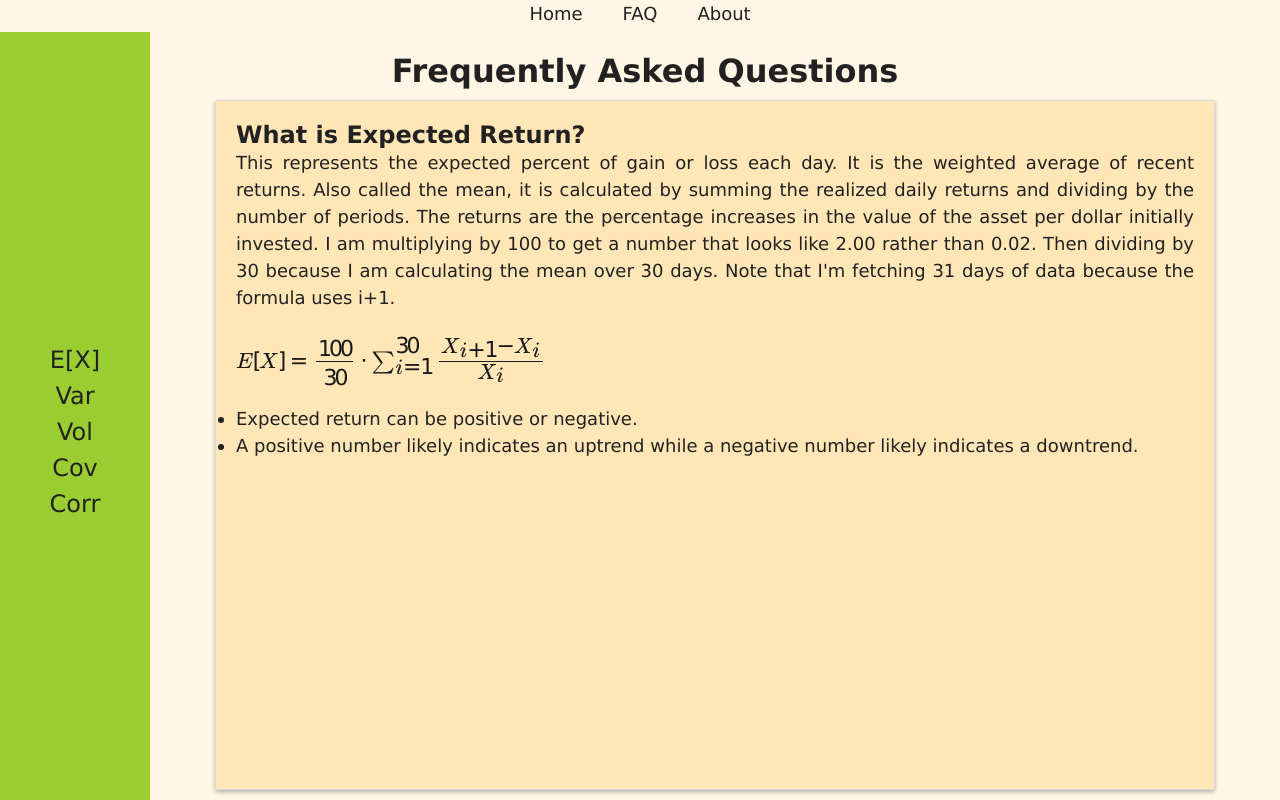
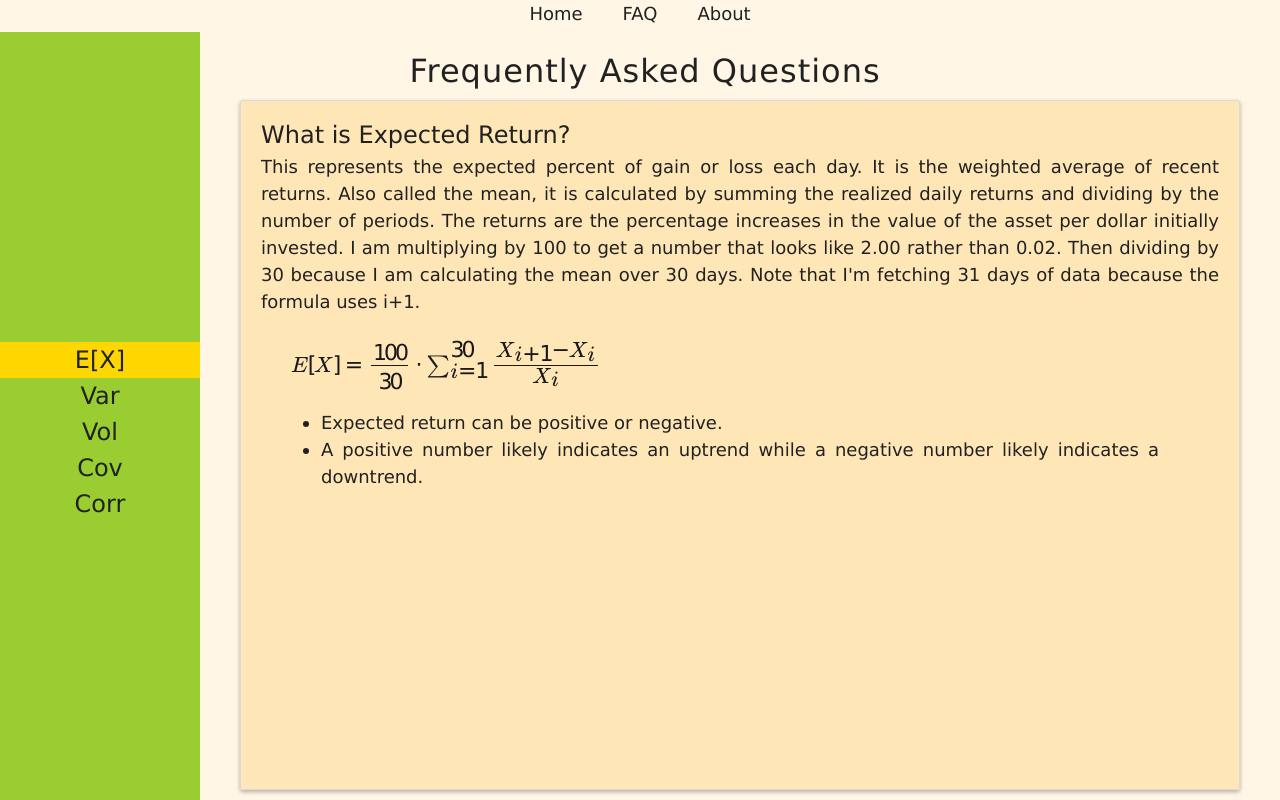
Before and after one commit to guitarisprettierthanpiano/crypto-btc-covariances-and-correlations, a React app: page /#/faq in a window 1280 px wide. Built offline with nearby package versions, Linux system fonts and the light colour scheme.

Commit message:
completed the FAQ navigation, will style later.

```diff
--- a/src/components/faq.tsx
+++ b/src/components/faq.tsx
@@ -35,132 +35,96 @@ const FAQ = () => {
             </MathJax.Context>
         */
 
-    //these are all useStates to change the style of the nav
+    //these are all useStates to change the style of the information showing. The stylings are attached to the class named current.
+    const [meanClass, setMeanClass] = useState<string>('current');
+    const [varClass, setVarClass] = useState<string>('none');
+    const [volClass, setVolClass] = useState<string>('none');
+    const [covarClass, setCovarClass] = useState<string>('none');
+    const [corrClass, setCorrClass] = useState<string>('none');
+
     const [meanDisplay, setMeanDisplay] = useState<string>('inline');
     const [varDisplay, setVarDisplay] = useState<string>('none');
     const [volDisplay, setVolDisplay] = useState<string>('none');
     const [covarDisplay, setCovarDisplay] = useState<string>('none');
     const [corrDisplay, setCorrDisplay] = useState<string>('none');
 
-    const [meanFW, setMeanFW] = useState<number>(500);
-    const [varFW, setVarFW] = useState<any>(400);
-    const [volFW, setVolFW] = useState<any>(400);
-    const [covarFW, setCovarFW] = useState<any>(400);
-    const [corrFW, setCorrFW] = useState<any>(400);
-
-    const [meanBG, setMeanBG] = useState<string>('gold!important');
-    const [varBG, setVarBG] = useState<string>('yellowgreen')
-    const [volBG, setVolBG] = useState<string>('yellowgreen')
-    const [covarBG, setCovarBG] = useState<string>('yellowgreen')
-    const [corrBG, setCorrBG] = useState<string>('yellowgreen')
-
     function ClickMean(){
         if (meanDisplay ==='none'){
+            setMeanClass('current')
+            setVarClass('none')
+            setVolClass('none')
+            setCovarClass('none')
+            setCorrClass('none')
+
             setMeanDisplay('inline')
             setVarDisplay('none')
             setVolDisplay('none')
             setCovarDisplay('none')
             setCorrDisplay('none')
-
-            setMeanFW(500)
-            setVarFW(400)
-            setVolFW(400)
-            setCovarFW(400)
-            setCorrFW(400)
-
-            setMeanBG('gold')
-            setVarBG('transparent')
-            setVolBG('transparent')
-            setCovarBG('transparent')
-            setCorrBG('transparent')
         }
     }
 
     function ClickVar(){
         if (varDisplay ==='none'){
+            setMeanClass('none')
+            setVarClass('current')
+            setVolClass('none')
+            setCovarClass('none')
+            setCorrClass('none')
+
             setMeanDisplay('none')
             setVarDisplay('inline')
             setVolDisplay('none')
             setCovarDisplay('none')
             setCorrDisplay('none')
-
-            setMeanFW(400)
-            setVarFW(500)
-            setVolFW(400)
-            setCovarFW(400)
-            setCorrFW(400)
-
-            setMeanBG('transparent')
-            setVarBG('gold')
-            setVolBG('transparent')
-            setCovarBG('transparent')
-            setCorrBG('transparent')
         }
     }
 
     function ClickVol(){
         if (volDisplay ==='none'){
+            setMeanClass('none')
+            setVarClass('none')
+            setVolClass('current')
+            setCovarClass('none')
+            setCorrClass('none')
+
             setMeanDisplay('none')
             setVarDisplay('none')
             setVolDisplay('inline')
             setCovarDisplay('none')
             setCorrDisplay('none')
-
-            setMeanFW(400)
-            setVarFW(400)
-            setVolFW(500)
-            setCovarFW(400)
-            setCorrFW(400)
-
-            setMeanBG('transparent')
-            setVarBG('transparent')
-            setVolBG('gold')
-            setCovarBG('transparent')
-            setCorrBG('transparent')
         }
     }
 
     function ClickCovar(){
         if (covarDisplay ==='none'){
+            setMeanClass('none')
+            setVarClass('none')
+            setVolClass('none')
+            setCovarClass('current')
+            setCorrClass('none')
+
             setMeanDisplay('none')
             setVarDisplay('none')
             setVolDisplay('none')
             setCovarDisplay('inline')
             setCorrDisplay('none')
-
-            setMeanFW(400)
-            setVarFW(400)
-            setVolFW(400)
-            setCovarFW(500)
-            setCorrFW(400)
-
-            setMeanBG('transparent')
-            setVarBG('transparent')
-            setVolBG('transparent')
-            setCovarBG('gold')
-            setCorrBG('transparent')
         }
     }
 
     function ClickCorr(){
         if (corrDisplay ==='none'){
+            setMeanClass('none')
+            setVarClass('none')
+            setVolClass('none')
+            setCovarClass('none')
+            setCorrClass('current')
+
             setMeanDisplay('none')
             setVarDisplay('none')
             setVolDisplay('none')
             setCovarDisplay('none')
             setCorrDisplay('inline')
-
-            setMeanFW(400)
-            setVarFW(400)
-            setVolFW(400)
-            setCovarFW(400)
-            setCorrFW(500)
-
-            setMeanBG('transparent')
-            setVarBG('transparent')
-            setVolBG('transparent')
-            setCovarBG('transparent')
-            setCorrBG('gold')
         }
     }
 
@@ -170,52 +134,31 @@ const FAQ = () => {
         <div className='sticky-sidebar'>
             <ul>
                 <li
-                style={
-                Object.assign({},
-                {'fontWeight':meanFW},
-                {'backgroundColor':`${meanBG}`}
-                )}
+                className= {meanClass}
                 onClick={() => ClickMean()}>
                     E[X]
                 </li>
 
                 <li
-                style={
-                Object.assign({},
-                {'fontWeight':varFW},
-                {'backgroundColor':`${varBG}`}
-                )}
+                className= {varClass}
                 onClick={() => ClickVar()}>
                     Var
                 </li>
 
                 <li
-                style={
-                Object.assign({},
-                {'fontWeight':volFW},
-                {'backgroundColor':`${volBG}`}
-                )}
+                className= {volClass}
                 onClick={() => ClickVol()}>
                     Vol
                 </li>
 
                 <li
-                style={
-                    Object.assign({},
-                    {'fontWeight':covarFW},
-                    {'backgroundColor':`${covarBG}`}
-                    )}
-
+                className= {covarClass}
                 onClick={() => ClickCovar()}>
                     Cov
                 </li>
 
                 <li
-                style={
-                Object.assign({},
-                {'fontWeight':corrFW},
-                {'backgroundColor':`${corrBG}`}
-                )}
+                className= {corrClass}
                 onClick={() => ClickCorr()}>
                     Corr
                 </li>
--- a/styles.css
+++ b/styles.css
@@ -141,7 +141,7 @@ a{
 /* faq */
 #faq-container{
     display: grid;
-    grid-template-columns: 150px auto;
+    grid-template-columns: 200px auto;
     grid-template-rows: auto 1fr;
 
     height: 96vh;
@@ -151,7 +151,7 @@ a{
     grid-column: 1;
     height: 100%;
 
-    width: 150px;
+    width: 200px;
     overflow-x: hidden;
     position: fixed;
 
@@ -164,7 +164,7 @@ a{
 }
 .sticky-sidebar ul{
     list-style-type: none;
-    width: 150px;
+    width: 200px;
 }
 .sticky-sidebar ul li{
     cursor: pointer;
@@ -174,15 +174,12 @@ a{
     font-size: 24px;
 }
 .sticky-sidebar ul li:hover{
-    background-color: rgb(255, 233, 106)!important;
+    background-color: white;
 }
-.sticky-sidebar ul .current{
-    background-color: gold;
-    font-weight: 500;
+.current{
+    background-color: gold!important;
+    font-weight: 500!important;
 }
-
-
-
 
 
 .faq-h1{
@@ -194,11 +191,10 @@ a{
     max-width: 1200px;
     justify-self: center;
 }
-.faq-h1 * h1{
+.faq-h1 h1{
     letter-spacing: 1px;
     font-weight: 500;
 }
-
 .faq-subcontainer{
     grid-row: 2;
     grid-column: 2;
@@ -226,16 +222,22 @@ a{
     box-shadow: 0 2px 4px rgba(0,0,0,0.1),
                 0 2px 4px rgba(0,0,0,0.2);
 }
-#faq-subcontainer * ul, #faq-subcontainer * .MathJax{
+.MathJax{
     padding-left:30px;
+    padding-right: 30px;
     max-width: 1200px;
 }
-#faq-subcontainer * h2{
+.faq-subcontainer * ul{
+    margin-left: 60px;
+    margin-right: 60px;
+    max-width: 1200px;
+}
+.faq-subcontainer * h2{
     margin-bottom: 4px;
     font-weight: 500;
 }
-#faq-subcontainer * p{
-    max-width: 1000px;
+.faq-subcontainer * p{
+    max-width: 1200px;
 }
 .mjs, .mjs *{
     font-size: 28px;
```
Also changed, not shown: 1 other file (tests, documents, lock files or other folders).
